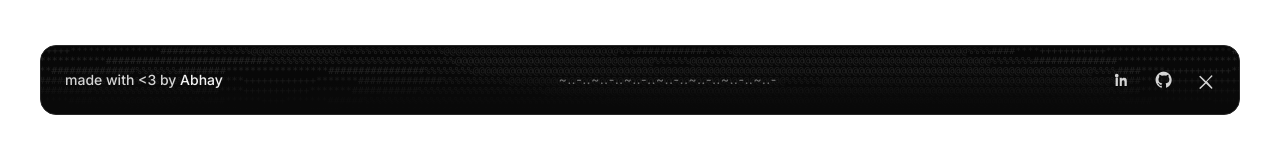
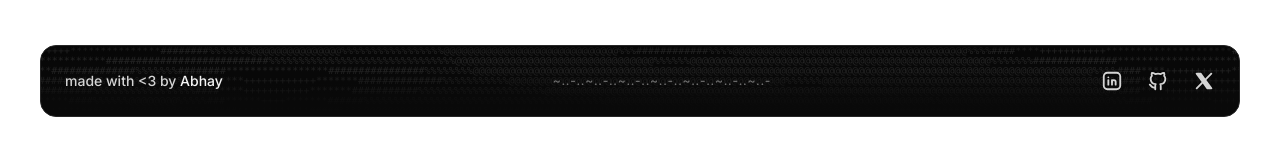
Before and after one commit to abhaydesu/git-pilot, a Next.js app: page / in a window 1280 px wide. Shown: the part 3381-3536 px from the top of the page. Built offline with nearby package versions, Linux system fonts and the light colour scheme; a web font is replaced by a local one.

Commit message:
refactor: Use Tabler icons for social media links in footer
- Replaced custom SVG icons with Tabler icons for GitHub, LinkedIn, and X in the footer.
- Updated icon sizes to maintain visual consistency.

```diff
--- a/src/app/components/footer.tsx
+++ b/src/app/components/footer.tsx
@@ -2,24 +2,8 @@
 
 import React from "react";
 import AsciiArtBackground from "./ui/AsciiiBackground";
+import { IconBrandGithub, IconBrandLinkedin, IconBrandXFilled } from "@tabler/icons-react";
 
-const IconGitHub = (props: React.SVGProps<SVGSVGElement>) => (
-  <svg viewBox="0 0 24 24" width="18" height="18" fill="currentColor" {...props}>
-    <path d="M12 .5C5.73.5.75 5.48.75 11.75c0 4.92 3.18 9.09 7.59 10.56.56.1.76-.24.76-.53 0-.26-.01-1-.02-1.96-3.09.67-3.75-1.5-3.75-1.5-.5-1.27-1.22-1.61-1.22-1.61-.99-.68.08-.67.08-.67 1.1.08 1.68 1.13 1.68 1.13.97 1.66 2.55 1.18 3.17.9.1-.7.38-1.18.69-1.45-2.47-.28-5.06-1.24-5.06-5.53 0-1.22.44-2.22 1.16-3-.12-.28-.5-1.42.11-2.96 0 0 .95-.3 3.12 1.14a10.7 10.7 0 012.84-.38c.96.01 1.93.13 2.84.38 2.16-1.43 3.11-1.14 3.11-1.14.61 1.54.23 2.68.11 2.96.72.79 1.16 1.78 1.16 3 0 4.3-2.59 5.25-5.06 5.52.39.34.73 1.01.73 2.04 0 1.47-.01 2.66-.01 3.02 0 .29.2.64.77.53C19.07 20.84 22.25 16.67 22.25 11.75 22.25 5.48 17.27.5 11 .5z" />
-  </svg>
-);
-
-const IconLinkedIn = (props: React.SVGProps<SVGSVGElement>) => (
-  <svg viewBox="0 0 24 24" width="18" height="18" fill="currentColor" {...props}>
-    <path d="M4.98 3.5a2.5 2.5 0 11-.001 5.001A2.5 2.5 0 014.98 3.5zM3.5 9h3v11h-3V9zM9 9h2.86v1.5h.04c.4-.76 1.38-1.56 2.85-1.56 3.05 0 3.61 2.01 3.61 4.63V20h-3v-5.02c0-1.2-.02-2.74-1.67-2.74-1.67 0-1.92 1.3-1.92 2.65V20H9V9z" />
-  </svg>
-);
-
-const IconX = (props: React.SVGProps<SVGSVGElement>) => (
-  <svg viewBox="0 0 24 24" width="18" height="18" fill="currentColor" {...props}>
-    <path d="M20.3 7.3a1 1 0 00-1.4-1.4L12 13.8 5.1 6.9A1 1 0 103.7 8.3l6.9 6.9L3.7 22a1 1 0 101.4 1.4L12 16.6l6.9 6.8a1 1 0 001.4-1.4L13.4 14l6.9-6.7z" />
-  </svg>
-);
 
 export const Footer: React.FC = () => {
   return (
@@ -83,7 +67,7 @@ export const Footer: React.FC = () => {
               href="https://www.linkedin.com/in/abhaydesu/"
               aria-label="LinkedIn"
             >
-              <IconLinkedIn />
+              <IconBrandLinkedin height={22} width={22} />
               <span className="sr-only">LinkedIn</span>
             </a>
 
@@ -94,7 +78,7 @@ export const Footer: React.FC = () => {
               href="https://github.com/abhaydesu/"
               aria-label="GitHub"
             >
-              <IconGitHub />
+              <IconBrandGithub height={22} width={22} />
               <span className="sr-only">GitHub</span>
             </a>
 
@@ -105,7 +89,7 @@ export const Footer: React.FC = () => {
               href="https://x.com/abhaydesu"
               aria-label="X / Twitter"
             >
-              <IconX />
+              <IconBrandXFilled height={22} width={22} />
               <span className="sr-only">X</span>
             </a>
           </div>
```
